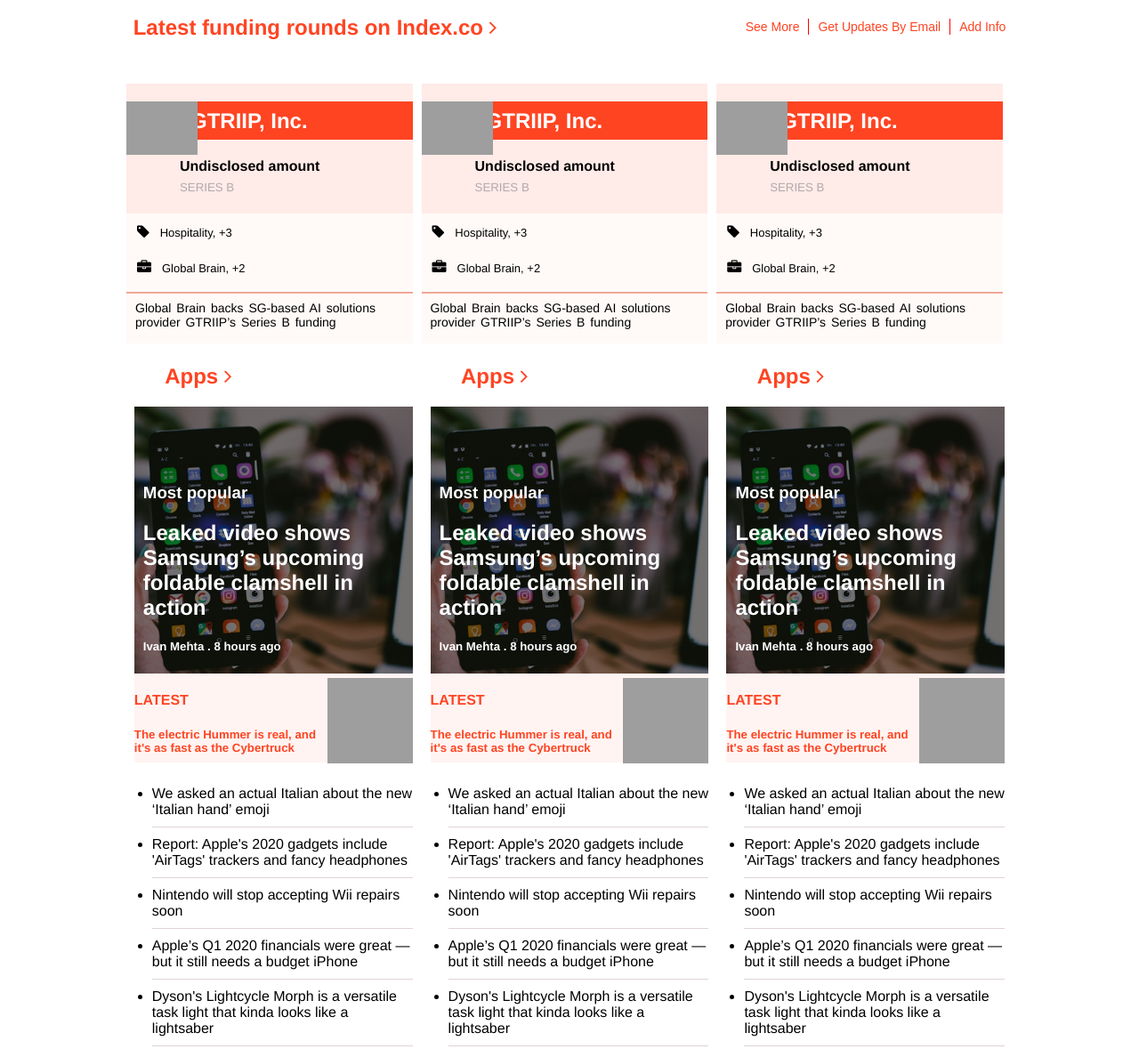
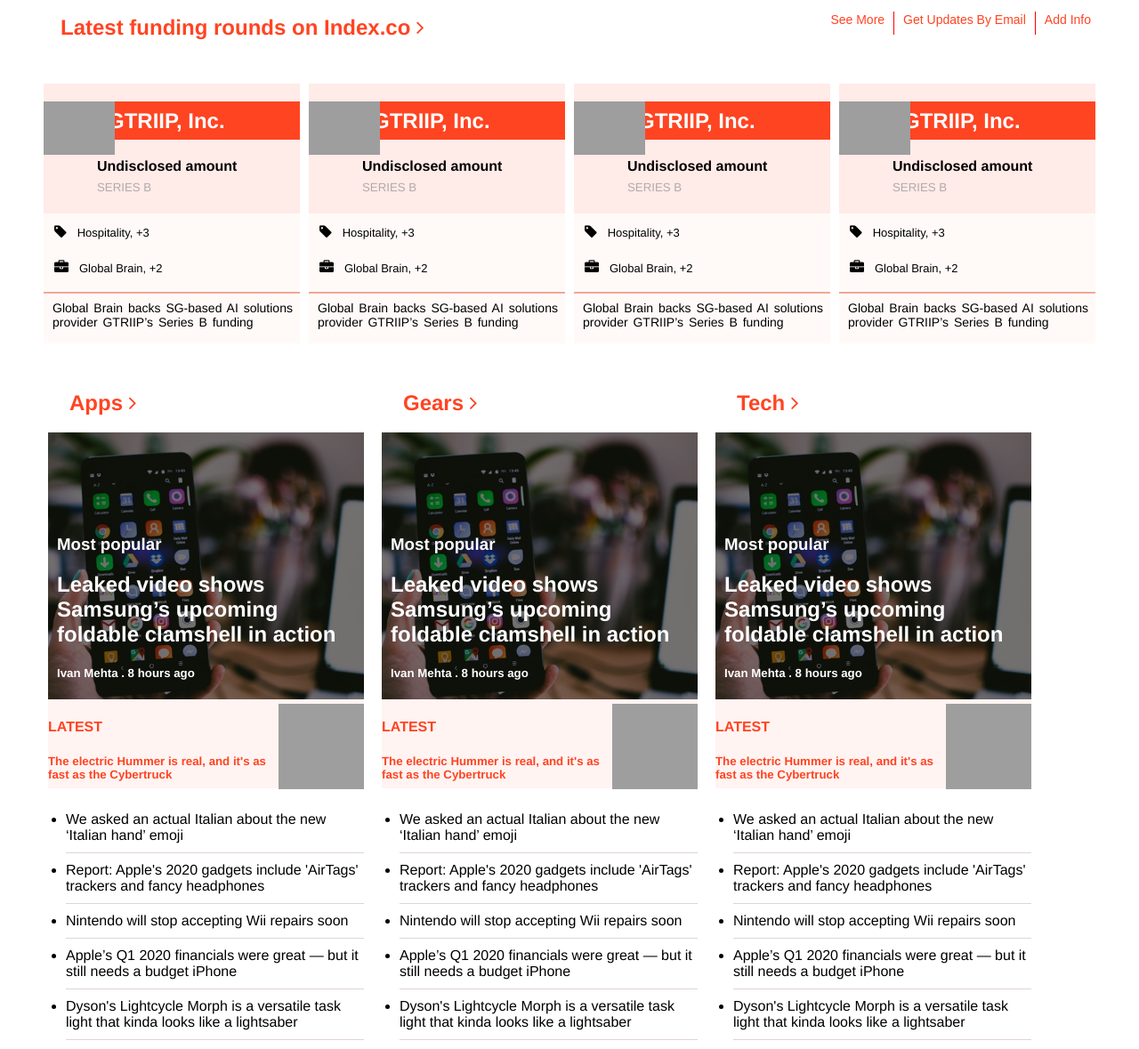
Before and after one commit to peterrobert/Building-with-Responsive-Design, a plain HTML site: page index.html in a window 1280 px wide. Shown: the part 1040-2219 px from the top of the page at 89% size. Drawn offline with Linux system fonts and the light colour scheme; grey boxes are pictures that could not be loaded.

Commit message:
Edited grid responsiveness

```diff
--- a/index.html
+++ b/index.html
@@ -102,8 +102,9 @@
             </div>
         </section>
 
-        <section class="horizontalMargin">
-            <h1 class="latestNews">Latest news <i class="fa fa-angle-right"></i></h1>
+        <div class="bigWrapper">
+        	<section class="horizontalMargin">
+            <h1 class="latestNews latestNewsOne">Latest news <i class="fa fa-angle-right"></i></h1>
             <div class="lat-sec">
                 <article class="latestNewsArticles">
                     <h2 class="disnone">Dummy</h2>
@@ -365,7 +366,7 @@
                 </ul>
             </section>
             <section class="horizontalMargin pop-latest-sec">
-                <h1 class="latestNews">Apps
+                <h1 class="latestNews">Gears
                     <i class="fa fa-angle-right"></i></h1>
                 <article class="most-populars">
                     <h2 class="disnone">Dummy</h2>
@@ -406,7 +407,7 @@
                 </ul>
             </section>
             <section class="horizontalMargin pop-latest-sec">
-                <h1 class="latestNews">Apps
+                <h1 class="latestNews">Tech
                     <i class="fa fa-angle-right"></i></h1>
                 <article class="most-populars">
                     <h2 class="disnone">Dummy</h2>
@@ -447,7 +448,7 @@
                 </ul>
             </section>
             <section class="horizontalMargin pop-latest-sec">
-                <h1 class="latestNews">Apps
+                <h1 class="latestNews">Creative
                     <i class="fa fa-angle-right"></i></h1>
                 <article class="most-populars">
                     <h2 class="disnone">Dummy</h2>
@@ -488,7 +489,7 @@
                 </ul>
             </section>
             <section class="horizontalMargin pop-latest-sec">
-                <h1 class="latestNews">Apps
+                <h1 class="latestNews">Podium
                     <i class="fa fa-angle-right"></i></h1>
                 <article class="most-populars">
                     <h2 class="disnone">Dummy</h2>
@@ -529,7 +530,7 @@
                 </ul>
             </section>
             <section class="horizontalMargin pop-latest-sec">
-                <h1 class="latestNews">Apps
+                <h1 class="latestNews">Lunch
                     <i class="fa fa-angle-right"></i></h1>
                 <article class="most-populars">
                     <h2 class="disnone">Dummy</h2>
@@ -570,7 +571,7 @@
                 </ul>
             </section>
             <section class="horizontalMargin pop-latest-sec">
-                <h1 class="latestNews">Apps
+                <h1 class="latestNews">Distract
                     <i class="fa fa-angle-right"></i></h1>
                 <article class="most-populars">
                     <h2 class="disnone">Dummy</h2>
@@ -611,7 +612,7 @@
                 </ul>
             </section>
             <section class="horizontalMargin pop-latest-sec">
-                <h1 class="latestNews">Apps
+                <h1 class="latestNews">Insights
                     <i class="fa fa-angle-right"></i></h1>
                 <article class="most-populars">
                     <h2 class="disnone">Dummy</h2>
@@ -757,6 +758,7 @@
                 </article>
             </div>
         </section>
+        </div>
     </main>
 
     <footer>
--- a/style.css
+++ b/style.css
@@ -413,6 +413,10 @@ nav li:nth-child(3) i {
   color: #aaa;
 }
 
+.funding-count > ul > li:last-of-type {
+    display: none;
+}
+
 .image-sec article > p:last-of-type {
   font-size: 15px;
   color: hsla(0, 0%, 100%, 0.6);
@@ -453,9 +457,11 @@ nav li:nth-child(3) i {
     padding-bottom: 20px;
   }
 
-  .funding-section ul {
-    display: flex;
+  .funding-count ul {
+    display: grid;
+    grid-template-columns: auto auto auto;
     margin-top: 24px;
+    m
   }
 
   .funding-section li {
@@ -505,6 +511,7 @@ nav li:nth-child(3) i {
     margin-top: 10px;
   }
 
+
   .desktop-navigation > ul > li {
     display: block;
     margin-right: 10px;
@@ -543,6 +550,10 @@ nav li:nth-child(3) i {
   .funding-section .funding-count li {
     border-right: unset;
     padding: unset;
+  }
+
+  .funding-section-header ul {
+    display: inline-flex;
   }
 
   .menuDesktopContainer {
@@ -619,9 +630,6 @@ nav li:nth-child(3) i {
     padding-left: 60px;
   }
 
-  .funding-count li:nth-child(4) {
-    display: none;
-  }
 }
 
 /* landscape tablets and Desktops */
@@ -642,6 +650,12 @@ nav li:nth-child(3) i {
 
   .desk-top-logo {
     display: inline;
+  }
+
+  .bigWrapper{
+    margin: 0 auto;
+    max-width: 1192px;
+    padding: 0 20px;
   }
 
   .desk-top-logo img {
@@ -686,18 +700,20 @@ nav li:nth-child(3) i {
     padding-top: 8px;
   }
 
-  .bigScreenRightMargin {
-    margin-left: 11%;
+  .latestNews {
+    flex: 1;
   }
 
   .latestNews {
-    margin-left: 11%;
-    flex: 1;
+    margin-left: 24px;
+  }
+
+  .horizontalMargin {
+    margin-right: 0;
+    margin-left: 0;
   }
 
   .lat-sec {
-    margin-left: 11%;
-    margin-right: 11%;
     display: grid;
     grid-template-columns: auto auto auto auto;
     justify-content: space-around;
@@ -711,18 +727,12 @@ nav li:nth-child(3) i {
   }
 
   .po-sec {
-    margin-right: 11%;
-    margin-left: 11%;
+    margin-top: 30px;
   }
 
   .po-sec section {
     flex: 1 1 25%;
     max-width: 355px;
-  }
-
-  .latestDeals {
-    margin-right: 11%;
-    margin-left: 11%;
   }
 
   .funding-section-header {
@@ -733,24 +743,20 @@ nav li:nth-child(3) i {
   }
 
   .latestDeals > .latestNews {
-    margin-left: unset;
+    margin-left: 24px;
   }
 
-  .funding-count li {
-    flex: 1 1 20%;
-  }
 
-  .funding-section ul {
-    margin-right: 11%;
+  .funding-count ul {
+    grid-template-columns: auto auto auto auto;
   }
 
   .funding-section li:last-child {
     border: unset;
   }
 
-  .funding-count {
-    margin-left: 10%;
-    margin-right: 2%;
+  .funding-count > ul > li:last-of-type {
+    display: block;
   }
 
   .most-populars{
```
